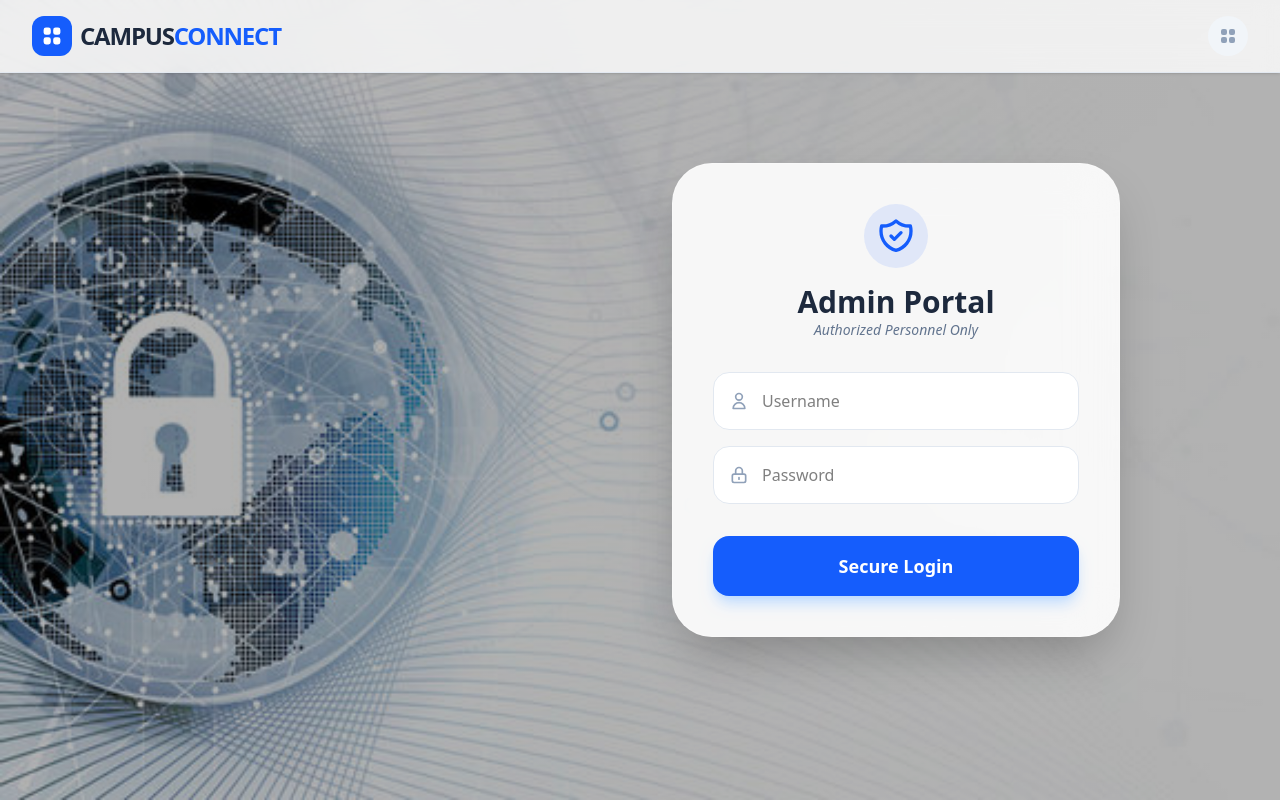
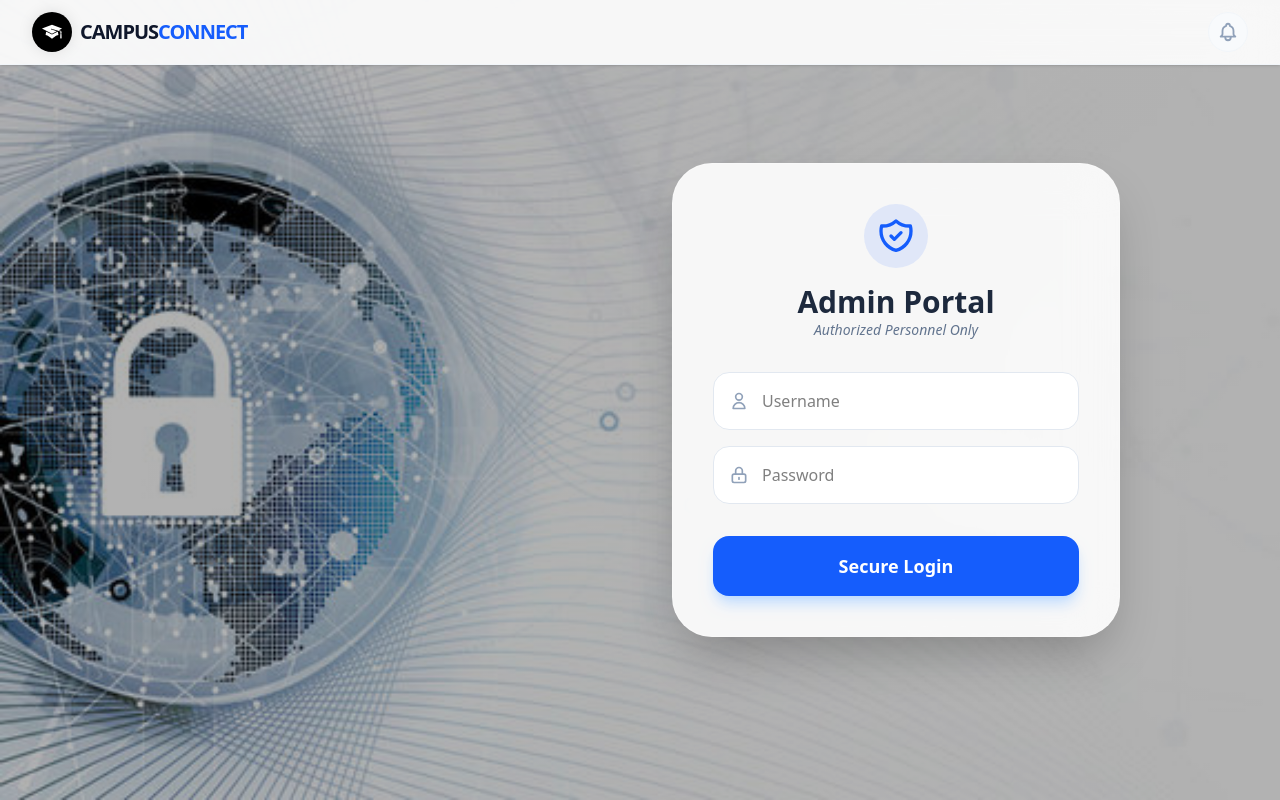
Before and after one commit to Dhivya-Fullstackwebdevelopment/Digital-Notice-Board-Admin, a React (Vite) app: page / in a window 1280 px wide. Built offline with nearby package versions, Linux system fonts and the light colour scheme.

Commit message:
updated navbar

```diff
--- a/package.json
+++ b/package.json
@@ -11,6 +11,7 @@
   },
   "dependencies": {
     "@vitejs/plugin-react": "^5.1.4",
+    "framer-motion": "^12.34.3",
     "react": "^19.2.0",
     "react-dom": "^19.2.0",
     "react-icons": "^5.5.0",
--- a/src/components/Navbar.tsx
+++ b/src/components/Navbar.tsx
@@ -1,5 +1,8 @@
 import { Link, useNavigate, useLocation } from "react-router-dom";
-import { HiOutlineLogout, HiViewGrid, HiOutlineBell, HiOutlineChatAlt2 } from "react-icons/hi";
+import { HiOutlineLogout, HiOutlineBell } from "react-icons/hi";
+import { FaGraduationCap } from "react-icons/fa";
+import { motion } from "framer-motion";
+import { GiGraduateCap } from "react-icons/gi";
 
 export default function Navbar() {
   const navigate = useNavigate();
@@ -11,42 +14,67 @@ export default function Navbar() {
     navigate("/");
   };
 
+  const navLinks = [
+    { name: "Dashboard", path: "/dashboard" },
+    { name: "Notices", path: "/notices" },
+    { name: "Complaints", path: "/complaints" },
+  ];
+
   return (
-    <nav className="fixed top-0 w-full z-50 bg-white/80 backdrop-blur-md border-b border-slate-200 px-8 py-4 flex justify-between items-center shadow-sm">
-      <div className="flex items-center gap-10">
-        <Link to={isAdmin ? "/dashboard" : "/"} className="flex items-center gap-2 group">
-          <div className="bg-blue-600 p-2 rounded-xl text-white group-hover:bg-blue-700 transition-colors">
-            <HiViewGrid size={24} />
+    <nav className="fixed top-0 w-full z-[100] bg-white/90 backdrop-blur-xl border-b border-slate-100 px-8 py-3 flex justify-between items-center shadow-sm">
+
+      {/* LEFT: Branding with Graduation Icon */}
+      <div className="flex items-center gap-3 shrink-0">
+        <Link to={isAdmin ? "/dashboard" : "/"} className="flex items-center gap-2 group cursor-pointer">
+          <div className="bg-black w-10 h-10 rounded-full flex items-center justify-center text-white shadow-xl group-hover:rotate-12 transition-transform duration-300">
+            <GiGraduateCap size={22} />
           </div>
-          <span className="text-2xl font-black text-slate-800 tracking-tighter">CAMPUS<span className="text-blue-600">CONNECT</span></span>
+          <span className="text-xl font-black text-slate-900 tracking-tighter uppercase">
+            Campus<span className="text-blue-600">Connect</span>
+          </span>
         </Link>
-
-        {isAdmin && (
-          <div className="hidden md:flex items-center gap-8">
-            <Link to="/dashboard" className={`font-bold transition-colors ${location.pathname === "/dashboard" ? "text-blue-600" : "text-slate-500 hover:text-blue-600"}`}>
-               Dashboard
-            </Link>
-            <Link to="/notices" className={`flex items-center gap-2 font-bold transition-colors ${location.pathname === "/notices" ? "text-blue-600" : "text-slate-500 hover:text-blue-600"}`}>
-              <HiOutlineBell size={20} /> Notices
-            </Link>
-            <Link to="/complaints" className={`flex items-center gap-2 font-bold transition-colors ${location.pathname === "/complaints" ? "text-blue-600" : "text-slate-500 hover:text-blue-600"}`}>
-              <HiOutlineChatAlt2 size={20} /> Complaints
-            </Link>
-          </div>
-        )}
       </div>
 
-      <div>
+      {/* CENTER: Navigation with Sliding Underline */}
+      {isAdmin && (
+        <div className="hidden md:flex absolute left-1/2 -translate-x-1/2 items-center gap-2">
+          {navLinks.map((link) => {
+            const isActive = location.pathname === link.path;
+            return (
+              <Link
+                key={link.path}
+                to={link.path}
+                className={`relative px-4 py-2 text-[14px] font-black uppercase tracking-widest transition-all duration-300 cursor-pointer ${isActive ? "text-blue-600" : "text-slate-400 hover:text-slate-900"
+                  }`}
+              >
+                {link.name}
+                {isActive && (
+                  <motion.div
+                    layoutId="nav-underline"
+                    className="absolute bottom-0 left-0  w-full h-[3px] bg-blue-600 rounded-full"
+                    transition={{ type: "spring", stiffness: 380, damping: 30 }}
+                  />
+                )}
+              </Link>
+            );
+          })}
+        </div>
+      )}
+
+      {/* RIGHT: Black Theme Logout Button */}
+      <div className="shrink-0">
         {isAdmin ? (
           <button
             onClick={handleLogout}
-            className="flex items-center gap-2 bg-red-50 text-red-600 px-5 py-2 rounded-full font-black hover:bg-red-100 transition-all border border-red-100"
+            className="group relative flex items-center gap-2 bg-slate-900 text-white px-6 py-2.5 rounded-xl text-[10px] font-black uppercase tracking-widest overflow-hidden transition-all hover:bg-black hover:shadow-2xl hover:shadow-blue-200 active:scale-95 cursor-pointer"
           >
-            <HiOutlineLogout size={20} /> Logout
+            <span className="relative z-10">Logout</span>
+            <HiOutlineLogout size={18} className="relative z-10 group-hover:translate-x-1 transition-transform" />
+            <div className="absolute inset-0 bg-gradient-to-r from-blue-600 to-indigo-600 opacity-0 group-hover:opacity-20 transition-opacity" />
           </button>
         ) : (
-          <div className="w-10 h-10 bg-slate-100 rounded-full flex items-center justify-center text-slate-400">
-            <HiViewGrid size={20} />
+          <div className="p-2 bg-slate-50 border border-slate-100 rounded-full text-slate-400 cursor-pointer hover:text-blue-600 transition-colors">
+            <HiOutlineBell size={22} />
           </div>
         )}
       </div>
```
Also changed, not shown: 1 other file (tests, documents, lock files or other folders).
